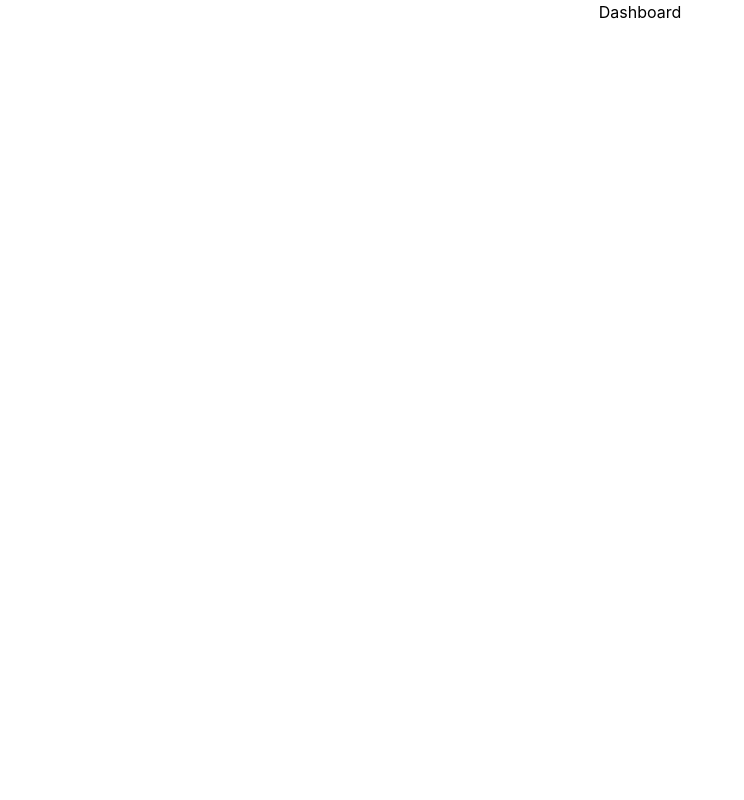
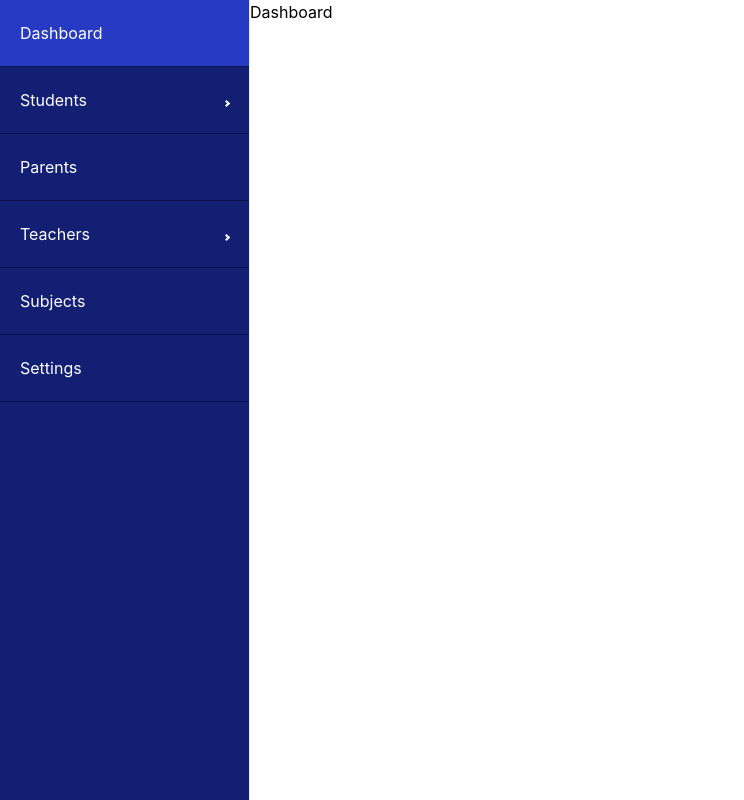
Before and after one commit to ais-sam/School-Management-System, a React (Create React App) app: page / in a window 1280 px wide. Both pictures are taken after typing "name@example.com", "Sample123" into the empty fields and a click on the button "Sign In". Shown: the whole page, without its empty margins (0-744 px from the left). Built offline with nearby package versions, Linux system fonts and the light colour scheme.

Commit message:
add Sidebar

```diff
--- a/src/App.js
+++ b/src/App.js
@@ -4,13 +4,14 @@ import Dashboard from './pages/Dashboard';
 import New from './pages/New';
 import Login from './pages/Login';
 import List from './pages/List';
+import Layout from './components/Layout';
 
 function App() {
   return (
     <div className="App">
       <Routes>
         <Route path="/" element={ <Login/> } />
-        <Route path="home" >
+        <Route path="home" element={<Layout/>}>
           <Route index element={<Dashboard/>}/>
           <Route path="students" >
             <Route index element={<List/>}/>
--- /dev/null
+++ b/src/components/Layout.js
@@ -0,0 +1,13 @@
+import  SideBar  from "../components/Sidebar"
+import { Outlet } from "react-router-dom"
+
+const Layout = () => {
+  return (
+    <div className="h-screen flex">
+    <SideBar/>
+    <Outlet/>
+    </div>
+  )
+}
+
+export default Layout
--- /dev/null
+++ b/src/components/Sidebar.js
@@ -0,0 +1,24 @@
+import { Sidebar, Menu, MenuItem, SubMenu } from 'react-pro-sidebar';
+
+const SideBar = () => {
+  return (
+    <Sidebar backgroundColor="#131F73"  >
+      <Menu  className=' h-full text-left text-white'>
+        <MenuItem className='menu-item'> Dashboard </MenuItem>
+        <SubMenu label="Students" className='menu-item' >
+          <MenuItem className='submenu-item'> All Students </MenuItem>
+          <MenuItem className='submenu-item'> Add Students </MenuItem>
+        </SubMenu>
+        <MenuItem className='menu-item' > Parents </MenuItem>
+        <SubMenu label="Teachers" className='menu-item' >
+          <MenuItem className='submenu-item'> All Teachers </MenuItem>
+          <MenuItem className='submenu-item'> Add Teachers </MenuItem>
+        </SubMenu>
+        <MenuItem className='menu-item' > Subjects </MenuItem>
+        <MenuItem className='menu-item' > Settings </MenuItem>
+      </Menu>
+    </Sidebar>
+  );
+}
+
+export default SideBar
--- a/src/index.css
+++ b/src/index.css
@@ -2,7 +2,19 @@
 @tailwind components;
 @tailwind utilities;
 
+@layer components {
+  .menu-item {
+    @apply border-b border-[#0c144e] py-2 hover:bg-d-light-blue;
+  }
+  .submenu-item {
+    @apply  py-2 bg-d-blue;
+  }
+}
 
+
+.ps-menu-button:hover{
+  background-color: transparent !important;
+}
 body {
   margin: 0;
   font-family: -apple-system, BlinkMacSystemFont, 'Segoe UI', 'Roboto', 'Oxygen',
```
